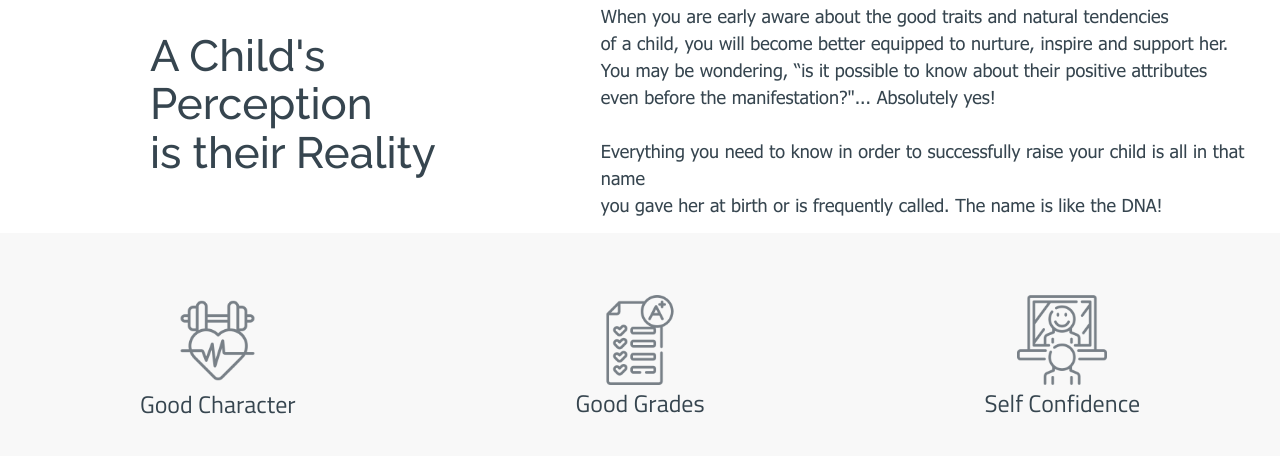
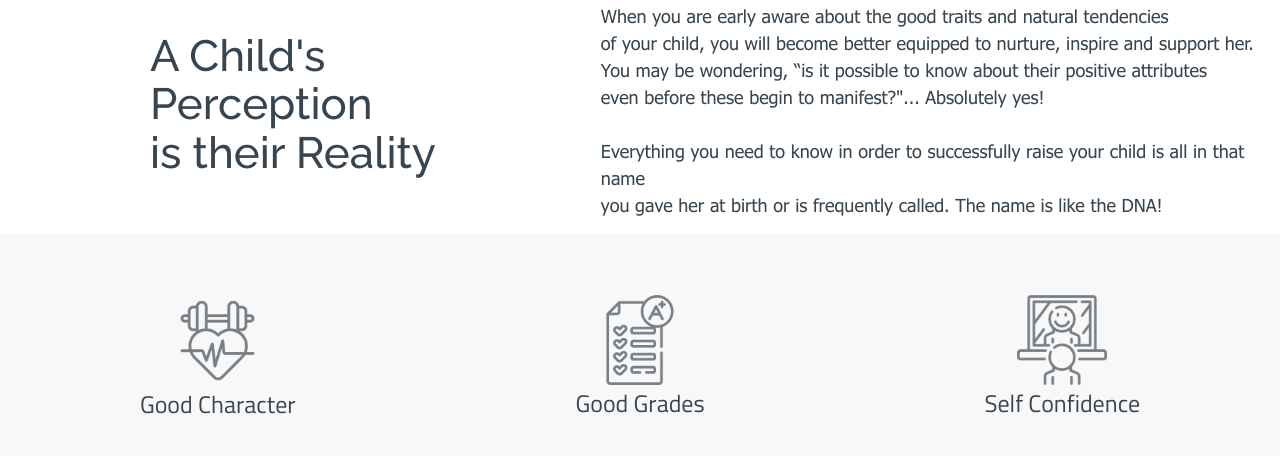
Before and after one commit to OladapoOjikutu/SpookyProjects, a Django app: page / in a window 1280 px wide. Shown: the part 764-1220 px from the top of the page. Run offline with Django 4.2, Linux system fonts and the light colour scheme; some libraries are stand-ins or nearby versions.

Commit message:
change copy

```diff
--- a/landingg/templates/home_view.html
+++ b/landingg/templates/home_view.html
@@ -79,9 +79,9 @@
           </div>
           <div class ="sub" >
             <h7 class = "sub_text")>When you are early aware about the good traits
-              and natural tendencies <br> of a child, you will become better equipped to nurture, inspire and support her.<br>
+              and natural tendencies <br> of your child, you will become better equipped to nurture, inspire and support her.<br>
               You may be wondering, “is it possible  to know about their positive attributes <br>
-              even before the manifestation?"... Absolutely yes! <br><br>Everything you need to know in order to successfully raise your child is all in that name <br>you gave her at birth or is frequently called. The name is like the DNA!</h7>
+              even before these begin to manifest?"... Absolutely yes! <br><br>Everything you need to know in order to successfully raise your child is all in that name <br>you gave her at birth or is frequently called. The name is like the DNA!</h7>
           </div>
     </div> <!--this section closes the parental container-->
     </section>
```
